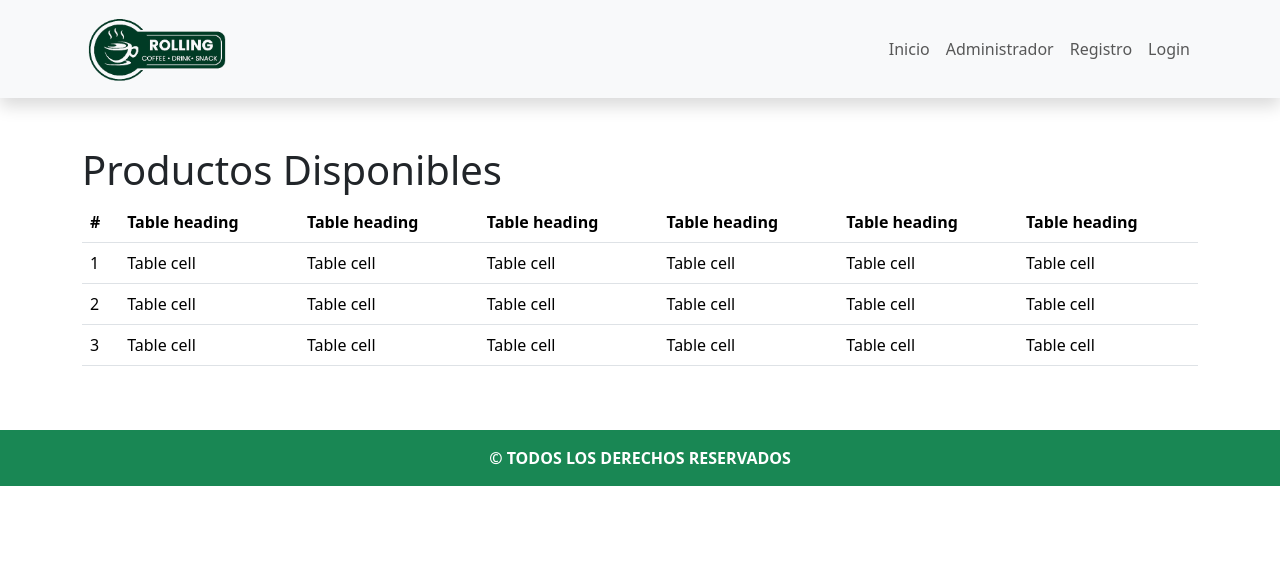
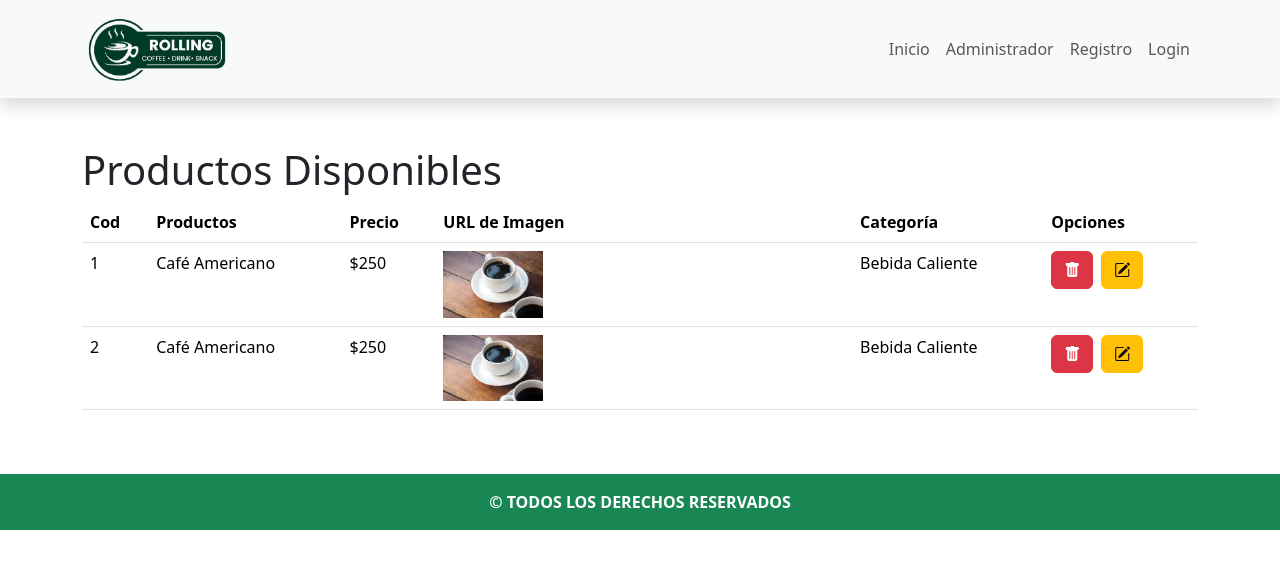
Before and after one commit to juanchyquintana/rollingCoffe, a React (Vite) app: page / in a window 1280 px wide. Shown: the top 568 px of the page. Built offline with nearby package versions, Linux system fonts and the light colour scheme.

Commit message:
se modificó la tabla, se agregó una imagen y se crearon dos ejemplos

```diff
--- a/index.html
+++ b/index.html
@@ -3,6 +3,7 @@
   <head>
     <meta charset="UTF-8" />
     <link rel="icon" type="image/svg+xml" href="/src/assets/Coffee_Logo.png" />
+    <link rel="stylesheet" href="https://cdn.jsdelivr.net/npm/bootstrap-icons@1.11.3/font/bootstrap-icons.min.css">
     <meta name="viewport" content="width=device-width, initial-scale=1.0" />
     <title>Rolling Coffe</title>
   </head>
--- a/src/components/TablaAdministrador.jsx
+++ b/src/components/TablaAdministrador.jsx
@@ -1,5 +1,5 @@
-import React from 'react'
 import { Table } from 'react-bootstrap'
+import cafeAmericano from '../assets/cafeAmericano.jpeg'
 
 const TablaAdministrador = () => {
   return (
@@ -7,46 +7,44 @@ const TablaAdministrador = () => {
       <Table responsive>
         <thead>
           <tr>
-            <th>#</th>
-            <th>Table heading</th>
-            <th>Table heading</th>
-            <th>Table heading</th>
-            <th>Table heading</th>
-            <th>Table heading</th>
-            <th>Table heading</th>
+            <th>Cod</th>
+            <th>Productos</th>
+            <th>Precio</th>
+            <th>URL de Imagen</th>
+            <th>Categoría</th>
+            <th>Opciones</th>
           </tr>
         </thead>
 
         <tbody>
           <tr>
             <td>1</td>
-            <td>Table cell</td>
-            <td>Table cell</td>
-            <td>Table cell</td>
-            <td>Table cell</td>
-            <td>Table cell</td>
-            <td>Table cell</td>
+            <td>Café Americano</td>
+            <td>$250</td>
+            <td><img src={cafeAmericano} alt="Café Americano" className='w-25 img-fluid' /></td>
+            <td>Bebida Caliente</td>
+            <td>
+                <div className='d-flex gap-2'>
+                    <button className='btn btn-danger'><i className="bi bi-trash-fill"></i></button>
+                    <button className='btn btn-warning'><i className="bi bi-pencil-square"></i></button>
+                </div>
+            </td>
           </tr>
 
           <tr>
             <td>2</td>
-            <td>Table cell</td>
-            <td>Table cell</td>
-            <td>Table cell</td>
-            <td>Table cell</td>
-            <td>Table cell</td>
-            <td>Table cell</td>
+            <td>Café Americano</td>
+            <td>$250</td>
+            <td><img src={cafeAmericano} alt="Café Americano" className='w-25 img-fluid' /></td>
+            <td>Bebida Caliente</td>
+            <td>
+                <div className='d-flex gap-2'>
+                    <button className='btn btn-danger'><i className="bi bi-trash-fill"></i></button>
+                    <button className='btn btn-warning'><i className="bi bi-pencil-square"></i></button>
+                </div>
+            </td>
           </tr>
 
-          <tr>
-            <td>3</td>
-            <td>Table cell</td>
-            <td>Table cell</td>
-            <td>Table cell</td>
-            <td>Table cell</td>
-            <td>Table cell</td>
-            <td>Table cell</td>
-          </tr>
         </tbody>
       </Table>
     </div>
```
Also changed, not shown: src/assets/cafeAmericano.jpeg (added), 1 other file (tests, documents, lock files or other folders).
